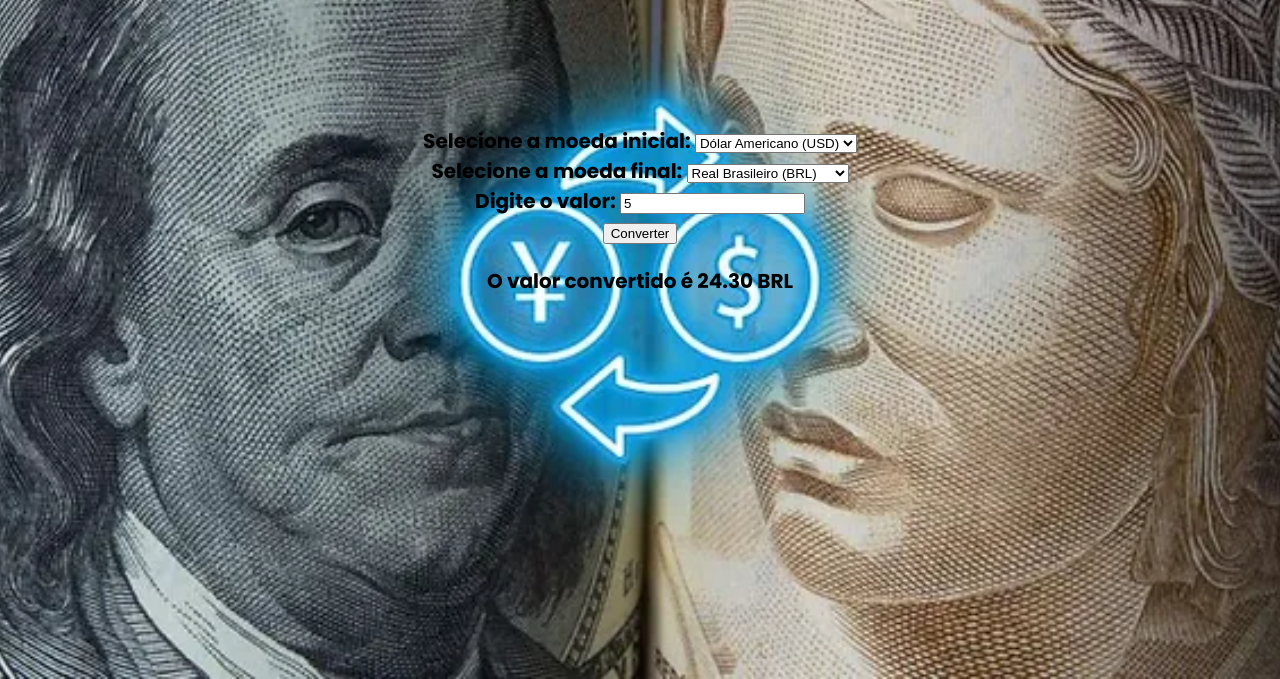
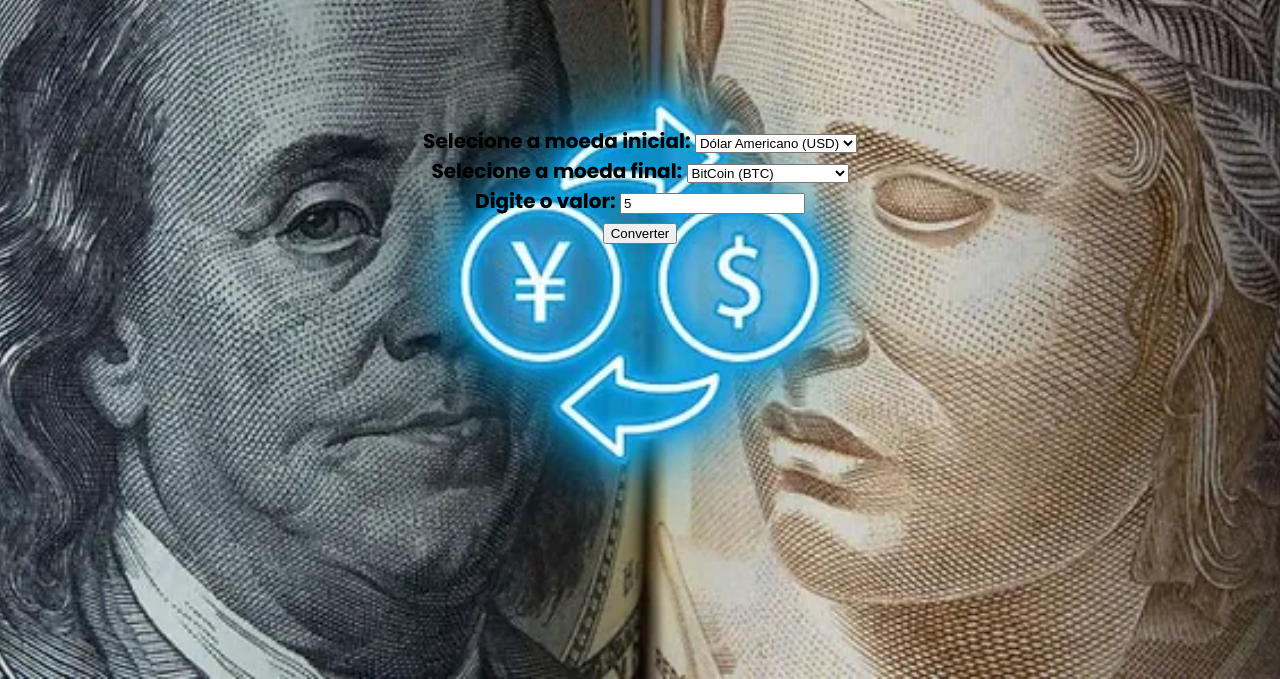
Before and after one commit to MatheusDarlyson/Conversor_Moedas, a plain HTML site: page index.html in a window 1280 px wide. Both pictures are taken after typing "5" into the empty fields and a click on the button "Converter". Shown: the part 137-816 px from the top of the page. Drawn offline with Linux system fonts and the light colour scheme.

Commit message:
conversor

```diff
--- a/index.html
+++ b/index.html
@@ -24,11 +24,13 @@
         <option value="EUR">Euro (EUR)</option>
         <option value="GBP">Libra Esterlina (GBP)</option>
         <option value="BRL">Real Brasileiro (BRL)</option>
+        <option value="BTC">BitCoin (BTC)</option>
       </select>
     </div>
     <div>
       <label for="moedaFinal">Selecione a moeda final:</label>
       <select id="moedaFinal">
+        <option value="BTC">BitCoin (BTC)</option>
         <option value="BRL">Real Brasileiro (BRL)</option>
         <option value="USD">Dólar Americano (USD)</option>
         <option value="EUR">Euro (EUR)</option>
--- a/script.js
+++ b/script.js
@@ -1,9 +1,10 @@
 function converter() {
     const taxaConversao = {
-      USD: { EUR: 0.91, GBP: 0.80, BRL: 4.86},
-      EUR: { USD: 1.08, GBP: 0.87, BRL: 5.26},
-      GBP: { USD: 1.24, EUR: 1.14, BRL: 6.07},
-      BRL: { USD: 0.20, EUR: 0.18, GBP: 0.16}
+      USD: { EUR: 0.91, GBP: 0.80, BRL: 4.86, BTC: 0.000026},
+      EUR: { USD: 1.08, GBP: 0.87, BRL: 5.26, BTC: 0.000031},
+      GBP: { USD: 1.24, EUR: 1.14, BRL: 6.07, BTC: 0.000035},
+      BRL: { USD: 0.20, EUR: 0.18, GBP: 0.16, BTC: 0.000058}
+      BTC: { BRL: 173.011, EUR: 32.695, USD: 35.556, GBP: 21.073}
     };
 
     const moedaInicial = document.getElementById("moedaInicial").value;
```
